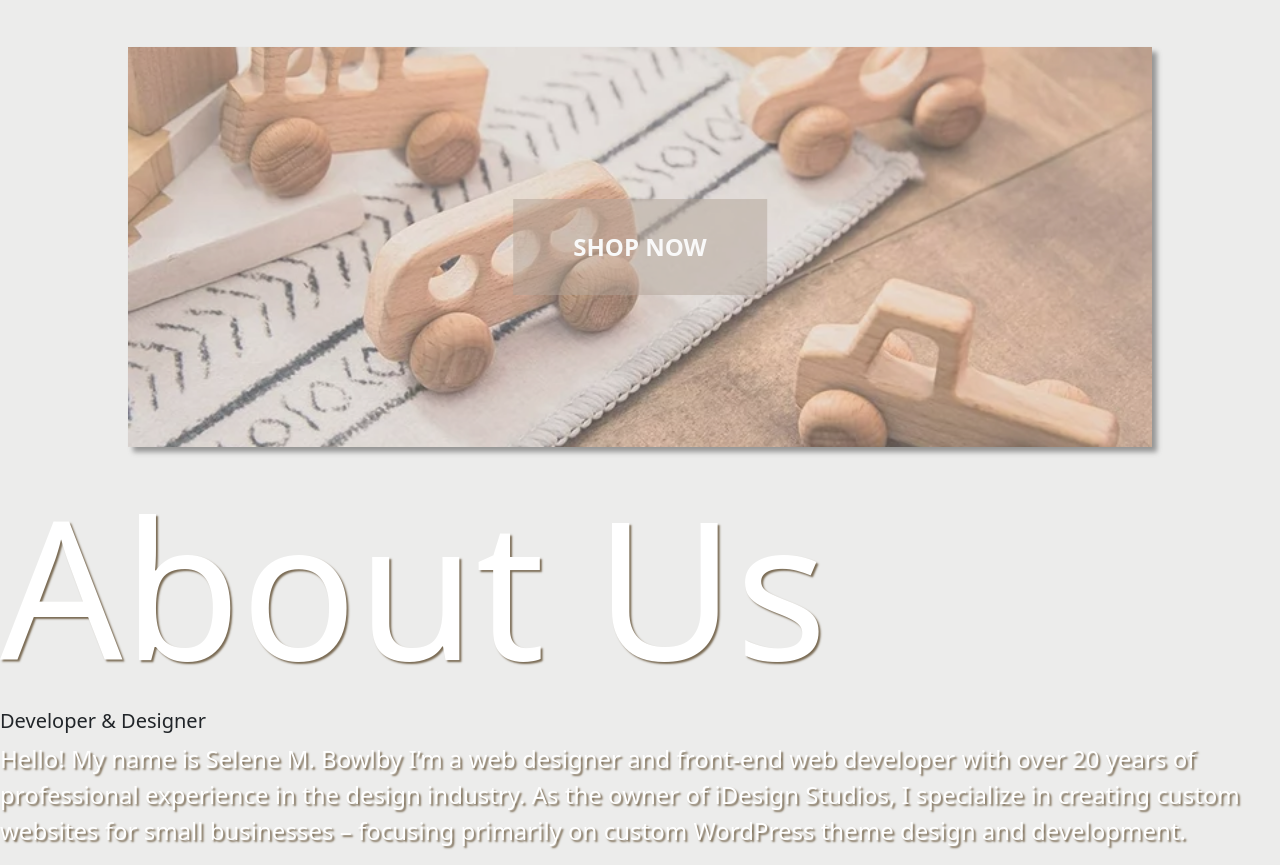
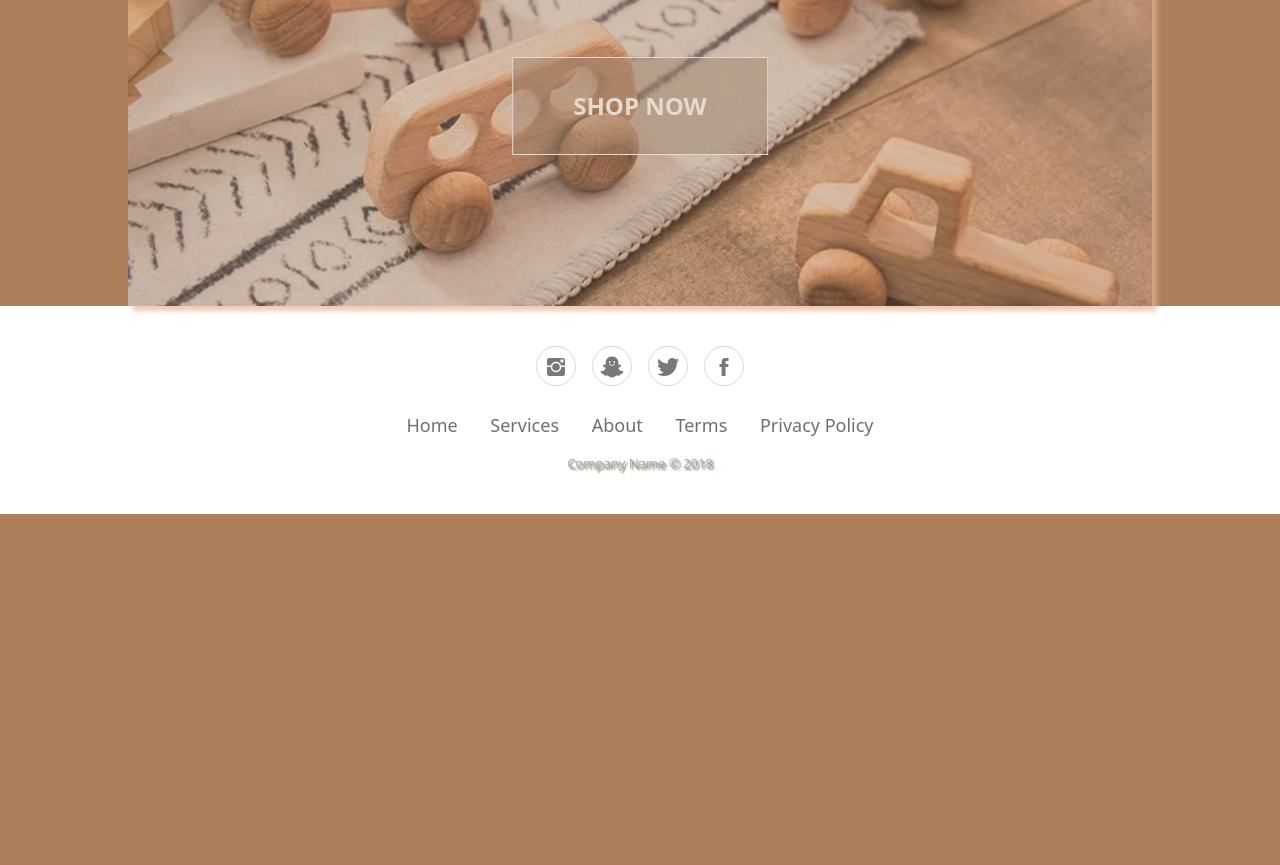
Before and after one commit to 525santushevich/Little-Bird, a plain HTML site: page index.html in a window 1280 px wide. Shown: the part 498-1363 px from the top of the page. After the commit the page ends 1012 px from the top, so only its background shows below. Drawn offline with nearby package versions, Linux system fonts and the light colour scheme; files that its build step writes are made by us from their sources.

Commit message:
added footer and failed about us

```diff
--- a/index.html
+++ b/index.html
@@ -12,6 +12,9 @@
     <link
       rel="stylesheet"
       href="https://cdnjs.cloudflare.com/ajax/libs/font-awesome/6.4.2/css/all.min.css"
+      <link rel="stylesheet" href="https://cdnjs.cloudflare.com/ajax/libs/twitter-bootstrap/4.1.3/css/bootstrap.min.css">
+    <link rel="stylesheet" href="https://cdnjs.cloudflare.com/ajax/libs/ionicons/2.0.1/css/ionicons.min.css">
+    <link rel="stylesheet" href="assets/css/style.css">
     />
     <title>Little Bird Toy Company</title>
     <!--Fonts-->
@@ -21,11 +24,12 @@
   </head>
 
   <body>
-    <div class="container text-center">
-      <div class="col-12"><img src="imgs/LBTCo BW bird logo ORANGE.png" class="logo">
+    <container class="head">
+      <div class="row">
+        <div class="title"><h1>Little Bird</h1></div>
+        <div class="caption"><p>HANDMADE TOYS</p></div>
       </div>
-    </div>
-
+    </container>
 
     <!-- Hero -->
     <div class="hero">
@@ -35,20 +39,28 @@
     </div>
     <!-- Hero End -->
     <!-- About Us-->
-    <div class="about">
-      <div class="main">
-        <img src="k.jpg" alt="" srcset="">
-        <div class="about-text">
-    <h1>About Us</h1>
-    <h5>Developer  <span> & Designer </span></h5>
-    <p>Hello! My name is Selene M. Bowlby
-        I’m a web designer and front-end web developer with over 20 years of
-        professional experience in the design industry.
-        As the owner of iDesign Studios, I specialize in creating custom websites for small businesses – focusing primarily on custom WordPress theme design and development.</p>
-        </div>
-    </div>
-    </div>
+
     <!-- About Us End-->
+
+     <!-- Footer Start -->
+
+    <div class="footer-basic">
+      <footer>
+          <div class="social"><a href="#"><i class="icon ion-social-instagram"></i></a><a href="#"><i class="icon ion-social-snapchat"></i></a><a href="#"><i class="icon ion-social-twitter"></i></a><a href="#"><i class="icon ion-social-facebook"></i></a></div>
+          <ul class="list-inline">
+              <li class="list-inline-item"><a href="#">Home</a></li>
+              <li class="list-inline-item"><a href="#">Services</a></li>
+              <li class="list-inline-item"><a href="#">About</a></li>
+              <li class="list-inline-item"><a href="#">Terms</a></li>
+              <li class="list-inline-item"><a href="#">Privacy Policy</a></li>
+          </ul>
+          <p class="copyright">Company Name © 2018</p>
+      </footer>
+  </div>
+  <script src="https://cdnjs.cloudflare.com/ajax/libs/jquery/3.2.1/jquery.min.js"></script>
+  <script src="https://cdnjs.cloudflare.com/ajax/libs/twitter-bootstrap/4.1.3/js/bootstrap.bundle.min.js"></script>
+
+  <!-- Footer End -->
 
     <!-- Bootstrap JavaScript Libraries -->
     <script
--- a/style.css
+++ b/style.css
@@ -1,5 +1,5 @@
 body {
-  background-color: rgb(236, 236, 235);
+  background-color: rgb(172, 127, 90);
   align-items: center;
 }
 
@@ -42,7 +42,7 @@ p {
   background-position: center;
   opacity: 0.7;
   box-sizing: border-box;
-  box-shadow: 5px 5px 5px rgb(114, 114, 114);
+  box-shadow: 5px 5px 5px rgb(230, 179, 146);
 }
 
 .overlay {
@@ -66,6 +66,7 @@ p {
   transition: background-color 0.3s;
   font-size: 24px;
   font-weight: bold;
+  border: 1px solid rgb(255, 255, 255);
 }
 
 .button:hover {
@@ -106,8 +107,68 @@ p {
   transform: scaleX(1) scaleY(1);
 }
 
-.logo {
-  width: 50%;
-  margin: 5%;
-  margin-top: 5%;
+/* About Us */
+
+/* About Us End */
+
+
+
+.footer-basic {
+  padding:40px 0;
+  background-color:#ffffff;
+  color:#4b4c4d;
 }
+
+.footer-basic ul {
+  padding:0;
+  list-style:none;
+  text-align:center;
+  font-size:18px;
+  line-height:1.6;
+  margin-bottom:0;
+}
+
+.footer-basic li {
+  padding:0 10px;
+}
+
+.footer-basic ul a {
+  color:inherit;
+  text-decoration:none;
+  opacity:0.8;
+}
+
+.footer-basic ul a:hover {
+  opacity:1;
+}
+
+.footer-basic .social {
+  text-align:center;
+  padding-bottom:25px;
+}
+
+.footer-basic .social > a {
+  font-size:24px;
+  width:40px;
+  height:40px;
+  line-height:40px;
+  display:inline-block;
+  text-align:center;
+  border-radius:50%;
+  border:1px solid #ccc;
+  margin:0 8px;
+  color:inherit;
+  opacity:0.75;
+}
+
+.footer-basic .social > a:hover {
+  opacity:0.9;
+}
+
+.footer-basic .copyright {
+  margin-top:15px;
+  text-align:center;
+  font-size:13px;
+  color:#aaa;
+  margin-bottom:0;
+}
```
Also changed, not shown: imgs/Main Logo.png (added).
